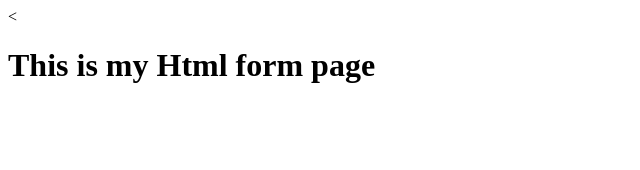
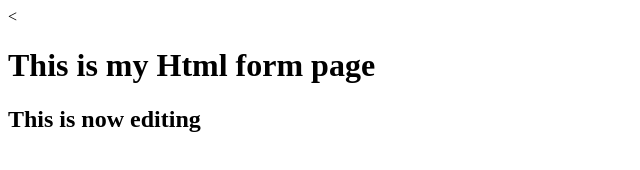
Before and after one commit to sandeepbiswalIT/GithubLearningDay1, a plain HTML site: page form.html in a window 1280 px wide. Shown: the whole page, without its empty margins (0-640 px from the left). Drawn offline with Linux system fonts and the light colour scheme.

Commit message:
Add heading to indicate editing

```diff
--- a/form.html
+++ b/form.html
@@ -11,6 +11,7 @@
     </head>
     <body>
         <h1>This is my Html form page</h1>
+        <h2>This is now editing</h2>
         <script src="" async defer></script>
     </body>
 </html>
```
